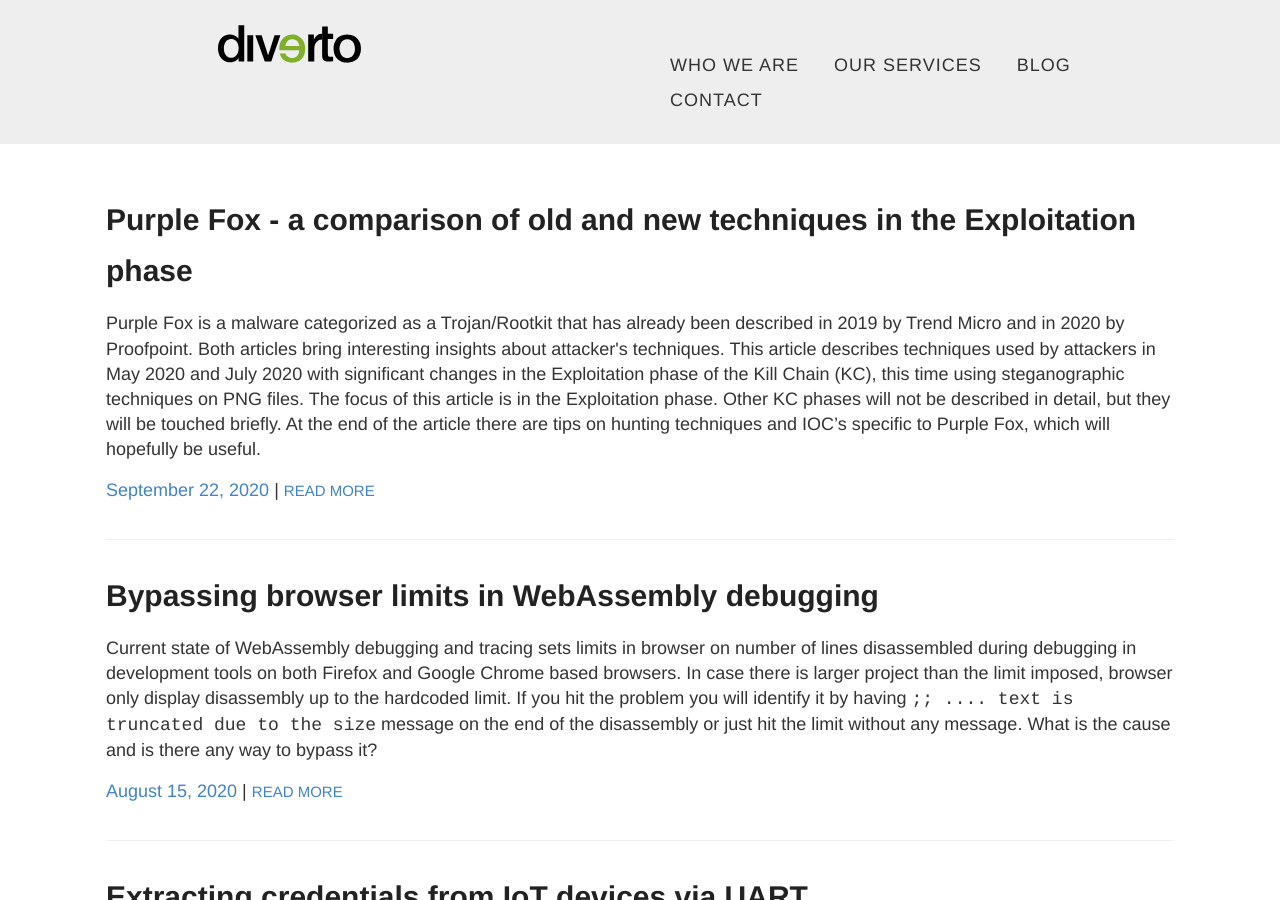
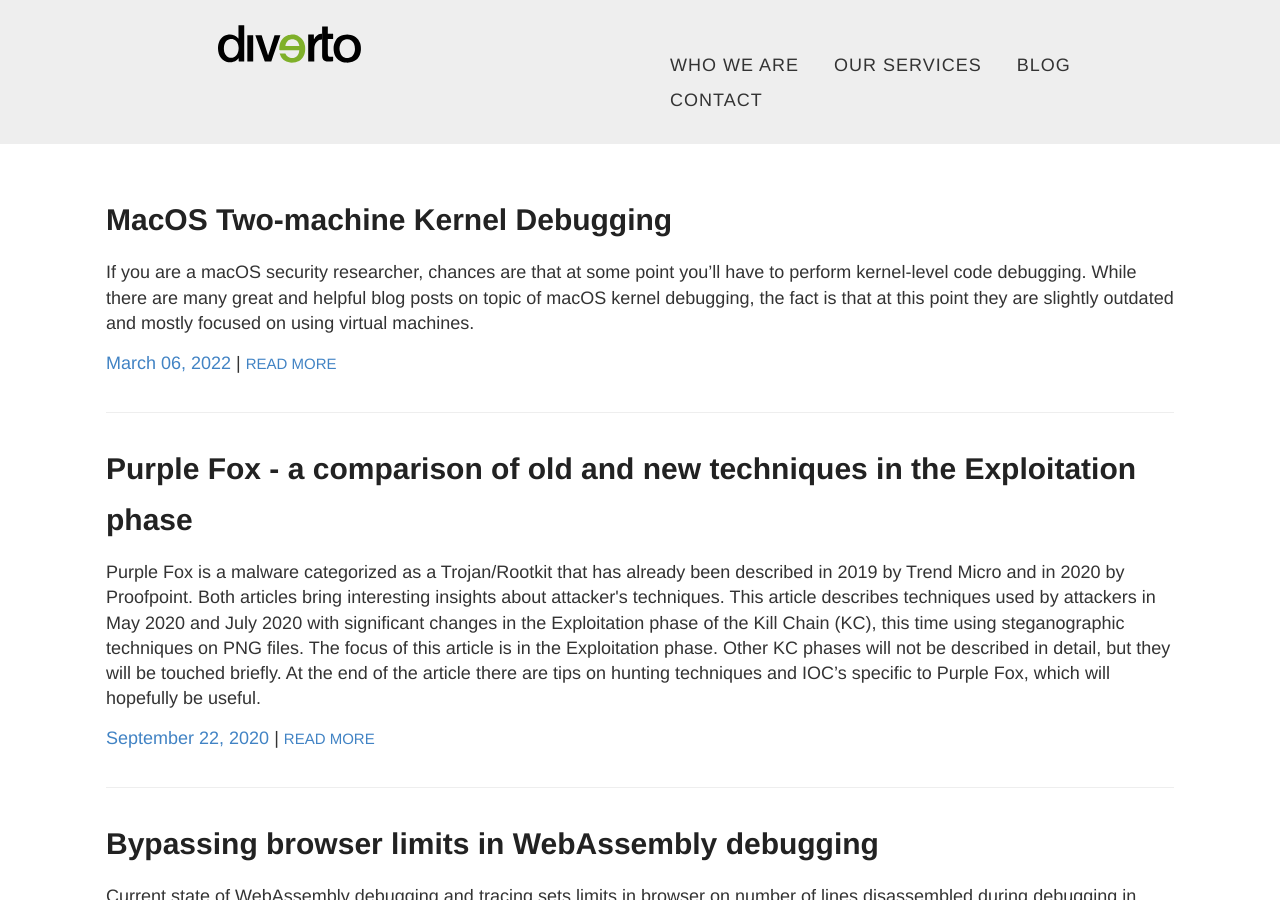
Before and after one commit to Diverto/diverto.github.io, a Jekyll site: the page built from index.html, in a window 1280 px wide and 900 px high. Built offline with Jekyll 4.4.1, drawn with Linux system fonts in a browser that asks for light colours; some of the changed lines change nothing that is shown.

Commit message:
import of 2022-03-06-macos-two-Machine-kernel
blog post

````diff
--- a/_config.yml
+++ b/_config.yml
@@ -96,7 +96,7 @@ authors:
   bojan:
     display_name: Bojan
     gravatar: fd2d5ba1b685b584da36131439c3de96
-  tandros:
-    display_name: Tomislav Andros
-    gravatar: 9ab201d07e4622e33312c805d2dc7a71
-    twitter: r3r00t3d
+  antonio:
+    display_name: Antonio Zekic
+    gravatar: a0286d1951581eb517b8f167d0c50d3f
+    twitter: antoniozekic
--- /dev/null
+++ b/_posts/2022-03-06-macos-two-Machine-kernel-debugging.md
@@ -0,0 +1,362 @@
+---
+layout: post
+title: MacOS Two-machine Kernel Debugging
+date: 2022-03-06
+author: antonio
+categories: [macos, fuzzing]
+category: macos, fuzzing
+color: red
+tags: [macos, fuzzing, kernel, debugging ]
+otherLanguages:
+- locale: hr
+  path: /hr/blog/2022-03-06-macos-two-Machine-kernel-debugging
+---
+If you are a macOS security researcher, chances are that at some point
+you’ll have to perform kernel-level code debugging. While there are many
+great and helpful blog posts on topic of macOS kernel debugging, the
+fact is that at this point they are slightly outdated and mostly focused
+on using virtual machines.
+
+The focus of this blog post is to describe how to perform two-machine
+kernel debugging on newer devices including Apple Silicon and the latest
+macOS version, which at the time of writing is macOS Monterey 12.2.1.
+
+# Setup
+
+The setup described in this blog post includes an:
+
+-   Intel-based host device
+
+-   Intel-based and Apple Silicon target devices
+
+Intel-based devices are models released after 2020 that have only
+Thunderbolt 3/Thunderbolt 4/USB-C support, and the same applies for
+Apple Silicon.
+
+The Kernel Debug Kit for macOS (*KDK\_ReadMe*), used in this blog post
+as an official reference guide, describes that:
+
+-   The target device is the Mac that runs the code you want to debug
+
+-   The host device is the Mac that runs the debugger
+
+Additionally, you cannot perform two-machine debugging using neither USB
+Ethernet adapters nor wireless networking on any Mac. You must
+connect the host and a target device to the same network, but there are
+no other restrictions on how these devices are connected to that
+network.
+
+This means that we can use an ethernet cable and a total of four
+additional adapters:
+
+-   Two Thunderbolt 3 (USB-C) to Thunderbolt 2 Adapters
+
+<img src="/images/2022-03-06-macos-two/media/image1.png"
+style="width:1.9685in;height:1.9685in" alt="Inline - 1" />
+
+*Figure 1 - Thunderbolt 3 (USB-C) to Thunderbolt 2 Adapter*
+
+-   Two Thunderbolt to Gigabit Ethernet Adapters
+
+<img src="/images/2022-03-06-macos-two/media/image2.png"
+style="width:1.9685in;height:1.9685in" alt="Inline - 1" />
+
+*Figure 2 - Thunderbolt to Gigabit Ethernet Adapter*
+
+# Configuration
+
+When configuring macOS for kernel debugging, the first thing to do is to
+identify the build version by running the ***sw\_vers*** command in
+terminal:
+
+```sw_vers```
+
+```ProductName: macOS```
+
+```ProductVersion: 12.1```
+
+```BuildVersion: 21C52```
+
+The build version is important to download the appropriate
+version of Kernel Debug Kit (KDK) from the [Apple’s Developer
+Downloads](https://developer.apple.com/download/) site. For example, in
+this setup the appropriate KDK file is
+*Kernel\_Debug\_Kit\_12.1\_build\_21C52*.
+
+Once installed, it will be located under
+*/Library/Developer/KDKs/KDK\_12.1\_21C52.kdk/*. Inside the mentioned
+directory there is a *KDK\_ReadMe* file which contains all the necessary
+information regarding the macOS kernel debugging setup and
+configuration, as well as a System directory with different kernel and
+kernel extension variants:
+
+-   kernel (release)
+
+-   kernel.development (development)
+
+-   kernel.kasan (kasan)
+
+For two-machine kernel debugging it is necessary to:
+
+-   install the KDK on both the host and target devices
+
+-   configure the target devices
+
+## Host:
+
+### Intel-based
+
+To configure an Intel-based Mac as a host device:
+
+-   Install the appropriate version of KDK
+
+-   [Download](https://developer.apple.com/download/) and install Xcode
+    12.5.1
+
+-   If a newer version of Xcode already exists on the system, rename the
+    Xcode 12 and adjust the path accordingly
+
+-   Set defaults to use Python 2 in Xcode 12 LLDB
+
+    -   ```defaults write com.apple.dt.lldb DefaultPythonVersion 2```
+
+-   Use the Xcode 12 LLDB version for kernel debugging
+
+    -   ```/Applications/Xcode12.app/Contents/Developer/usr/bin/lldb```
+
+Additionally, to perform kernel-level debugging for Apple silicon
+devices, a core dump server should be configured by creating a
+directory, configuring the required permissions and loading the
+*kdumpd* Launch Daemon:
+
+-   ```mkdir /var/tmp/PanicDumps```
+
+-   ```chmod 1777 /var/tmp/PanicDumps```
+
+-   ```sudo launchctl load -w /System/Library/LaunchDaemons/com.apple.kdumpd.plist```
+
+The last step in the configuration is to identify the correct ethernet
+device (en0, en1, etc.) by running the ***ifconfig*** command.
+
+It is recommended to assign both the host and the target machine’s
+ethernet devices with a static IP address for simpler configuration,
+even when directly connecting the devices via an ethernet cable,
+especially if this is your first time configuring two-machine
+kernel-level debugging.
+
+## Target:
+
+### Intel-based
+
+To configure an Intel-based Mac as a target device:
+
+-   Disable System Integrity Protection (SIP) from the [Recovery
+    Mode](https://support.apple.com/guide/mac-help/use-macos-recovery-on-an-intel-based-mac-mchl338cf9a8/12.0/mac/12.0)
+
+-   Launch a terminal and execute the ***csrutil disable*** command
+
+-   Execute the ***csrutil authenticated-root disable*** command
+    (required when using other kernel variants)
+
+-   Set the [Secure Boot policy](https://support.apple.com/en-us/HT208198) to “Medium
+    Security”
+
+-   Reboot the Mac
+
+Finally, the boot arguments should be configured properly. For example:
+
+```sudo nvram boot-args="debug=0x44 kdp_match_name=enX wdt=-1"```
+
+From the *KDK\_ReadMe* file*:*
+
+-   **debug=0x44** – Tells the kernel to wait for a debugger to attach
+    to the device when the kernel receives a non-maskable interrupt
+    (NMI)
+
+-   **kdp\_match\_name=enX** - Set the value of this key to the Ethernet
+    device you will use (en0, en1, etc.)
+
+-   **wdt=-1 (minus one)** – Disables watchdog monitoring
+
+Additional
+[boot-args](https://github.com/apple/darwin-xnu/blob/main/osfmk/kern/debug.h)
+can be configured if needed.
+
+<script src="https://gist.github.com/antonio-zekic/08608a8de2f4dba61f99bb2156e6b5ba.js"></script>
+
+When using other kernel variants, several steps must be taken:
+
+-   Execute the ***mount*** command in Terminal to identify the device
+    mounted at “**/**” and remove the final “**sX**” from the device
+    name to get the actual name. For example:
+
+```% mount```
+
+``` /dev/disk1s5s1 on / (apfs, sealed, local, read-only, journaled) ```
+
+``` devfs on /dev (devfs, local, nobrowse) ```
+
+-   Mount a live version of the system using the following commands:
+
+```mkdir /Users/<USERNAME>/livemount```
+
+```sudo mount -o nobrowse -t apfs /dev/disk1s5 /Users/<USERNAME>/livemount``` (note the previously identified device name)
+
+-   Add kernel variant files to the newly mounted disk by copying the
+    entire /System directory of the KDK into the /System directory of
+    your mounted disk:
+
+```sudo ditto /Library/Developer/KDKs/<KDK Version>/System/Users/<USERNAME>/livemount/System```
+
+-   Rebuild the kernel collections for the variants you added to your
+    mounted disk and “bless” them to authorize booting from your
+    modified kernels:
+
+```sudo kmutil install –volume-root /Users/<USERNAME>/livemount --update-all```
+
+```sudo bless --mount /Users/<USERNAME>/livemount –bootefi –create-snapshot```
+
+To boot the desired kernel variant, it is necessary to update the boot
+arguments by specifying the desired kernel variant with the *kcsuffix*
+argument:
+
+```sudo nvram boot-args="debug=0x44 kdp_match_name=enX wdt=-1 kcsuffix=development"```
+
+To verify the configuration, reboot the device and execute the following
+command in the Terminal:
+
+``` sysctl kern.osbuildconfig```
+
+***kern.osbuildconfig: development*** (the result will depend on the
+variant used)
+
+When configuring kernel debugging using a two-machine setup note the
+following:
+
+-   Be careful when typing in the paths
+
+-   Make sure that the mount device and ethernet device names are
+    correct
+
+### Apple silicon
+
+*With Apple silicon, the situation is different and the KDK\_ReadMe*
+states the following:
+
+-   “Apple silicon doesn’t support active kernel debugging. You may
+    inspect the current state of the kernel when it is halted due to a
+    panic or NMI. However, you cannot set breakpoints, continue code
+    execution, step into code, step over code, or step out of the
+    current instruction.”
+
+-   “Apple silicon doesn’t support installing the kernel and kernel
+    extension variants from the KDK.”
+
+It is, however, possible to inspect a kernel panic by capturing the core
+dumps **over the network** by configuring additional *boot-args*:
+
+-   ```debug=0xc44``` – Creates a core dump when a panic or NMI occurs
+
+-   ```_panicd_ip=<CORE_DUMP_SERVER_IP>``` – Sets the IP
+    address of the core dump server
+
+To configure the Apple silicon as a target device:
+
+-   Disable System Integrity Protection (SIP) from [Recovery
+    Mode](https://support.apple.com/guide/mac-help/macos-recovery-a-mac-apple-silicon-mchl82829c17/mac)
+
+-   Launch a terminal and execute the ```csrutil disable``` command
+
+-   Reboot the Mac
+
+Lastly, with SIP disabled, configure the boot arguments using the
+following command:
+
+```sudo nvram boot-args="debug=0xc44 kdp_match_name=enX wdt=-1 _panicd_ip=<CORE_DUMP_SERVER_IP>"```
+
+The setup used in this blog post is shown in the figure below:
+
+<img src="/images/2022-03-06-macos-two/media/image4.jpeg"
+style="width:6.26806in;height:4.70139in"
+alt="Laptops and a desktop computer on a table Description automatically generated with low confidence" />
+
+*Figure 3 - Two-machine macOS kernel debugging setup*
+
+# Debugging
+
+macOS supports remote kernel debugging by implementing the Kernel
+Debugging Protocol (KDP), a UDP based client-server protocol natively
+supported in LLDB.
+
+As previously mentioned, the LLDB used will be the one installed with
+Xcode 12, and it can be launched by running the following command from a
+Terminal on the host machine:
+
+``` /Applications/Xcode12.app/Contents/Developer/usr/bin/lldb```
+
+Next, kernel-code debugging can be performed in two situations:
+
+-   If the target device panics
+
+-   If you [trigger an
+    NMI](https://developer.apple.com/documentation/kernel/generating_a_non-maskable_interrupt)
+    on the target device, which is the case described in this blog post
+
+<img src="/images/2022-03-06-macos-two/media/image5.png"
+style="width:6.26806in;height:2.78333in"
+alt="Graphical user interface, application Description automatically generated" />
+
+*Figure 4 – Triggering Non-Mackable Interrupt*
+
+On Apple silicon, if a *NMI* is triggered, a core dump will be generated
+and sent to core dump server (it can take a while to generate a core
+dump). The core dump can then be found in the previously set
+*/var/tmp/PanicDumps* directory and loaded in *LLDB* once unzipped, as
+shown in the following figure:
+
+<img src="/images/2022-03-06-macos-two/media/image6.png"
+style="width:6.26806in;height:7.02917in"
+alt="Text Description automatically generated" />
+
+*Figure 5 - Apple silicon core dump loaded in lldb*
+
+Similarly, if a *NMI* is triggered on an Intel-based Mac with
+*development* kernel variant, a core dump can be generated and sent to
+the core dump server by running following commands from *LLDB*:
+
+-   ```(lldb) target create /Library/Developer/KDKs/KDK_12.1_21C52.kdk/System/Library/Kernels/kernel.development```
+
+-   ```(lldb) kdp-remote IP_ADDRESS_OF_THE_TARGET_DEVICE```
+
+<img src="/images/2022-03-06-macos-two/media/image7.png"
+style="width:6.26784in;height:7.02917in" />
+
+*Figure 6 - Kernel-level debugging using KDP on Intel-based MAC*
+
+It is recommended to execute scripts as suggested by *LLDB*.
+
+Once you are finished with a debugging session, refer to the the
+*KDK\_ReadMe* as a resource for information on how to restore the
+original Mac configuration as well as default system security settings.
+
+# Summary
+
+Given a fact that you can’t debug macOS kernel using your own machine,
+two machine macOS kernel debugging can look intimidating at first,
+especially since it requires two machines and several adapters. However,
+once configured properly it is a straight-forward process as described
+in this blog post. Best practice is not to use production Macs to
+perform kernel debugging but to use a machine for testing purposes.
+Also, monitor the *KDK\_ReadMe* for any changes and use it as a
+reference guide.
+
+# References
+
+[Kernel Debugging macOS with
+SIP](https://www.offensive-security.com/offsec/kernel-debugging-macos-with-sip/)
+
+[macOS Kernel
+Debugging](https://knight.sc/debugging/2018/08/15/macos-kernel-debugging.html)
+
+[An overview of macOS kernel
+debugging](https://blog.quarkslab.com/an-overview-of-macos-kernel-debugging.html)
````
Also changed, not shown: images/2022-03-06-macos-two/media/image1.jpeg (added), images/2022-03-06-macos-two/media/image1.png (added), images/2022-03-06-macos-two/media/image2.jpeg (added), images/2022-03-06-macos-two/media/image2.png (added), images/2022-03-06-macos-two/media/image3.png (added), images/2022-03-06-macos-two/media/image4.jpeg (added), images/2022-03-06-macos-two/media/image5.png (added), images/2022-03-06-macos-two/media/image6.png (added), images/2022-03-06-macos-two/media/image7.png (added).
